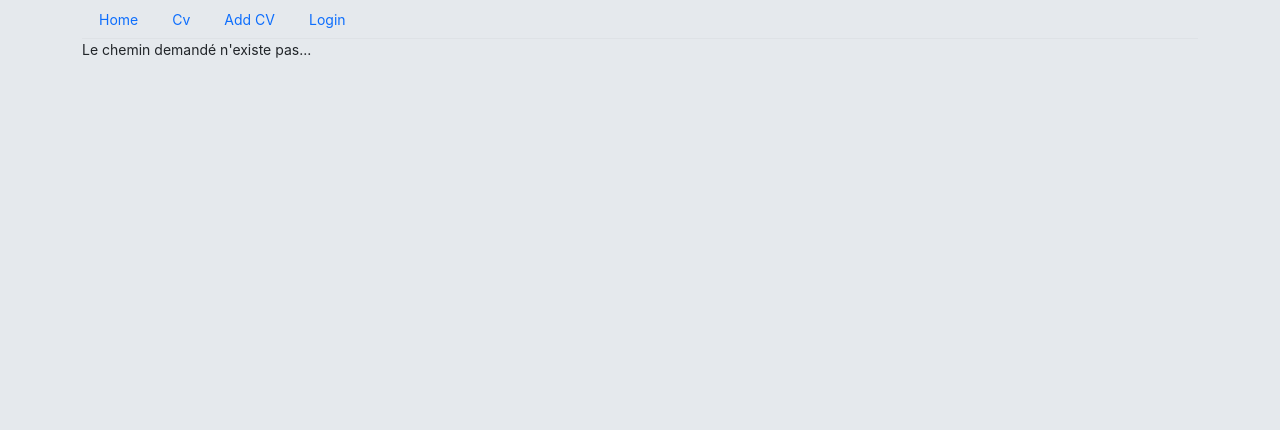
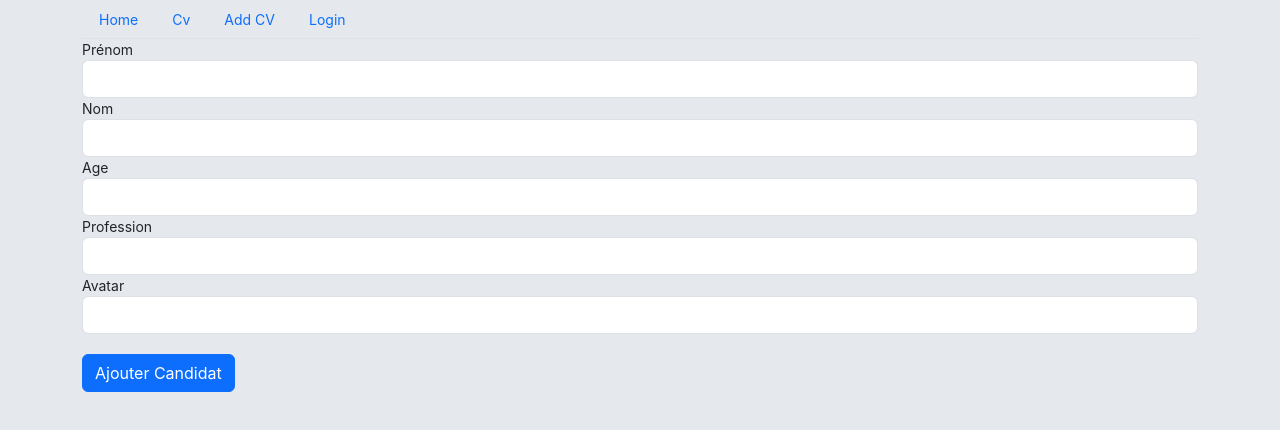
Before and after one commit to n2sy/react-p3-advancia-011123-, a React (Create React App) app: page /cv/1/edit in a window 1280 px wide. Before the commit this address led to /not-found. Shown: the top 430 px of the page. Built offline with nearby package versions, Linux system fonts and the light colour scheme; no server answers.

Commit message:
delete and update

```diff
--- a/src/App.js
+++ b/src/App.js
@@ -8,6 +8,7 @@ import { Navigate, Route, Routes } from "react-router-dom";
 import NotFound from "./pages/NotFound";
 import Home from "./pages/Home";
 import Navbar from "./components/Navbar";
+import CandidatUpdateForm from "./components/CandidatUpdateForm";
 
 function App() {
   return (
@@ -18,6 +19,10 @@ function App() {
         <Route path="cv" element={<Cv></Cv>}></Route>
         <Route path="cv/add" element={<AddCv></AddCv>}></Route>
         <Route path="cv/:id" element={<Infos></Infos>}></Route>
+        <Route
+          path="cv/:id/edit"
+          element={<CandidatUpdateForm></CandidatUpdateForm>}
+        ></Route>
         <Route path="not-found" element={<NotFound></NotFound>}></Route>
         <Route
           path="*"
--- /dev/null
+++ b/src/components/CandidatUpdateForm.js
@@ -0,0 +1,81 @@
+import React, { useContext, useState, useEffect } from "react";
+import CandidatContexte from "../store/CandidatsContexte";
+import { useNavigate, useParams } from "react-router-dom";
+
+function CandidatUpdateForm() {
+  const { id } = useParams();
+
+  const [formValue, setFormValue] = useState({
+    prenom: "",
+    nom: "",
+    age: 0,
+    profession: "",
+    avatar: "",
+  });
+
+  const CandCtx = useContext(CandidatContexte);
+  const navigate = useNavigate();
+  useEffect(() => {
+    CandCtx.getCandidatById(id);
+  }, []);
+  console.log(CandCtx.selCand);
+
+  function submitHandler(e) {
+    e.preventDefault();
+    CandCtx.addNewCandidat(formValue);
+    navigate("/cv");
+  }
+
+  function changeHandler(e) {
+    setFormValue((prev) => {
+      prev[e.target.name] = e.target.value;
+      console.log(prev);
+      return prev;
+    });
+  }
+  return (
+    <form onSubmit={submitHandler}>
+      <label>Prénom</label>
+      <input
+        className="form-control"
+        name="prenom"
+        value={CandCtx.selCand?.prenom}
+        onChange={changeHandler}
+      ></input>
+      <label>Nom</label>
+      <input
+        className="form-control"
+        name="nom"
+        onChange={changeHandler}
+      ></input>
+      <label>Age</label>
+      <input
+        className="form-control"
+        type="number"
+        name="age"
+        onChange={changeHandler}
+      ></input>
+      <label>Profession</label>
+      <input
+        className="form-control"
+        name="profession"
+        onChange={changeHandler}
+      ></input>
+      <label>Avatar</label>
+      <input
+        className="form-control"
+        name="avatar"
+        onChange={changeHandler}
+      ></input>
+      <button
+        type="submit"
+        style={{ margin: "20px 0" }}
+        className="btn btn-primary"
+      >
+        Ajouter Candidat
+      </button>
+    </form>
+  );
+}
+
+export default CandidatUpdateForm;
--- a/src/components/Infos.js
+++ b/src/components/Infos.js
@@ -1,12 +1,23 @@
-import React, { useContext } from "react";
-import { useParams } from "react-router";
+import React, { useContext, useEffect } from "react";
+import { useParams, useNavigate } from "react-router";
 import CandidatContexte from "../store/CandidatsContexte";
 
 function Infos() {
   const { id } = useParams();
   const CandCtx = useContext(CandidatContexte);
+  const navigate = useNavigate();
 
-  CandCtx.getCandidatById(id);
+  useEffect(() => {
+    CandCtx.getCandidatById(id);
+    console.log(CandCtx.selCand);
+  }, []);
+
+  function onDelete() {
+    if (window.confirm("Etes vous sur de vouloir supprimer ce candidat ?")) {
+      CandCtx.deleteCandidat(id);
+      navigate("/cv");
+    }
+  }
 
   return (
     <div class="d-flex justify-content-center">
@@ -64,8 +75,17 @@ function Infos() {
                   </tbody>
                 </table>
                 <div class="d-flex justify-content-center">
-                  <button class="btn btn-danger">Delete</button>
-                  <button class="btn btn-primary">Update</button>
+                  <button onClick={onDelete} class="btn btn-danger">
+                    Delete
+                  </button>
+                  <button
+                    onClick={() => {
+                      navigate(`/cv/${CandCtx.selectedCandidat?._id}/edit`);
+                    }}
+                    class="btn btn-primary"
+                  >
+                    Update
+                  </button>
                 </div>
               </div>
             </div>
--- a/src/store/CandidatsContexte.js
+++ b/src/store/CandidatsContexte.js
@@ -5,6 +5,7 @@ const CandidatContexte = createContext({
   getAllCandidats: () => {},
   getCandidatById: () => {},
   addNewCandidat: () => {},
+  deleteCandidat: () => {},
 });
 
 export function CandidatContexteProvider(props) {
@@ -40,12 +41,26 @@ export function CandidatContexteProvider(props) {
       });
   }
 
+  function deleteCandidat(id) {
+    fetch(`http://localhost:3001/cv/persons/${id}`, {
+      method: "DELETE",
+      headers: {
+        "Content-Type": "application/json",
+      },
+    })
+      .then((res) => res.json())
+      .then((data) => {
+        alert("Candidat supprimé avec succès");
+      });
+  }
+
   const c = {
     tabCandidats: tabCands,
     getAllCandidats: getCandidats,
     getCandidatById: getCandById,
     addNewCandidat: addCandidat,
     selectedCandidat: selCand,
+    deleteCandidat: deleteCandidat,
   };
 
   return (
```
